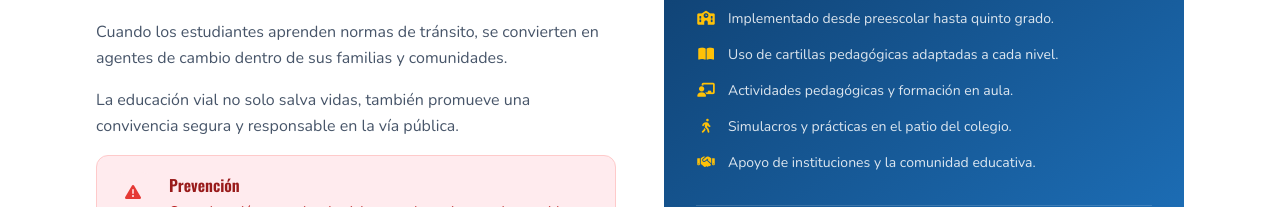
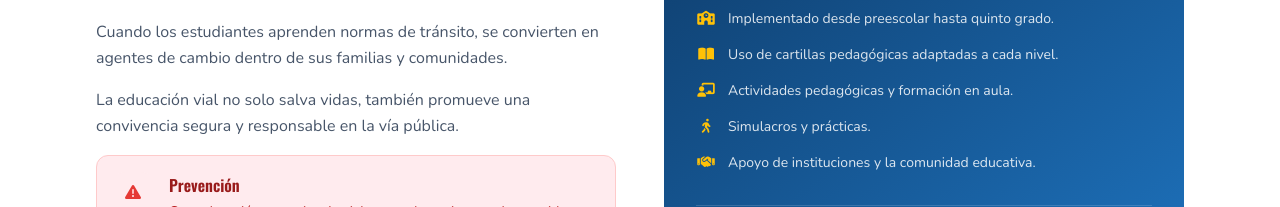
Before and after one commit to Neferxd31/movilidad-segura, a React (Vite) app: page /sobre-proyecto in a window 1280 px wide. Shown: the part 2207-2414 px from the top of the page. Built offline with nearby package versions, Linux system fonts and the light colour scheme.

Commit message:
chore: trim schoolyard mention from program list

```diff
--- a/src/pages/SobreProyecto.jsx
+++ b/src/pages/SobreProyecto.jsx
@@ -54,7 +54,7 @@ const programItems = [
   { icon: 'fa-school',           text: 'Implementado desde preescolar hasta quinto grado.' },
   { icon: 'fa-book-open',        text: 'Uso de cartillas pedagógicas adaptadas a cada nivel.' },
   { icon: 'fa-chalkboard-user',  text: 'Actividades pedagógicas y formación en aula.'        },
-  { icon: 'fa-person-walking',   text: 'Simulacros y prácticas en el patio del colegio.'     },
+  { icon: 'fa-person-walking',   text: 'Simulacros y prácticas.'                            },
   { icon: 'fa-handshake',        text: 'Apoyo de instituciones y la comunidad educativa.'    },
 ]
 
```
